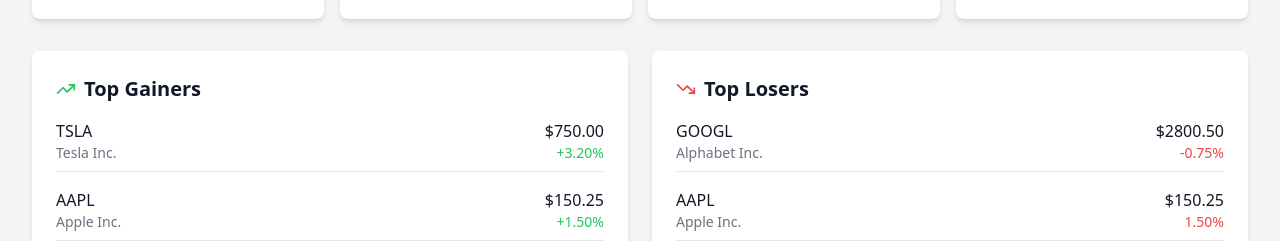
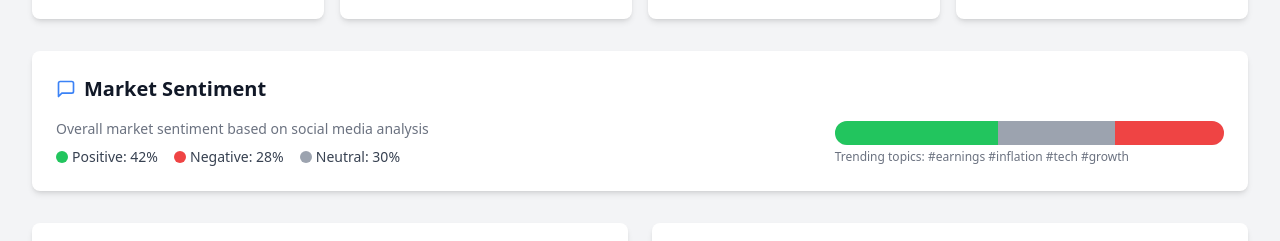
Before and after one commit to murrer33/newone, a React (Vite) app: page / in a window 1280 px wide. Shown: the part 377-618 px from the top of the page. Built offline with nearby package versions, Linux system fonts and the light colour scheme; no server answers.

Commit message:
Update Dashboard.tsx

```diff
--- a/src/pages/Dashboard.tsx
+++ b/src/pages/Dashboard.tsx
@@ -94,6 +94,56 @@
         ))}
       </div>
 
+      {/* Social Media Sentiment Overview */}
+      <div className="bg-white dark:bg-gray-800 rounded-lg shadow-md p-6 mb-8">
+        <div className="flex items-center mb-4">
+          <MessageSquare className="h-5 w-5 text-blue-500 mr-2" />
+          <h2 className="text-xl font-bold text-gray-900 dark:text-white">Market Sentiment</h2>
+        </div>
+
+        <div className="flex flex-col md:flex-row items-center justify-between">
+          <div className="mb-4 md:mb-0">
+            <p className="text-sm text-gray-500 dark:text-gray-400 mb-2">Overall market sentiment based on social media analysis</p>
+            <div className="flex items-center space-x-4">
+              <div className="flex items-center">
+                <div className="w-3 h-3 rounded-full bg-green-500 mr-1"></div>
+                <span className="text-sm text-gray-700 dark:text-gray-300">Positive: {sentimentSummary.positive}%</span>
+              </div>
+              <div className="flex items-center">
+                <div className="w-3 h-3 rounded-full bg-red-500 mr-1"></div>
+                <span className="text-sm text-gray-700 dark:text-gray-300">Negative: {sentimentSummary.negative}%</span>
+              </div>
+              <div className="flex items-center">
+                <div className="w-3 h-3 rounded-full bg-gray-400 mr-1"></div>
+                <span className="text-sm text-gray-700 dark:text-gray-300">Neutral: {sentimentSummary.neutral}%</span>
+              </div>
+            </div>
+          </div>
+
+          <div className="w-full md:w-1/2 lg:w-1/3">
+            <div className="w-full h-6 bg-gray-200 dark:bg-gray-700 rounded-full overflow-hidden">
+              <div className="flex h-full">
+                <div
+                  className="bg-green-500 h-full"
+                  style={{ width: `${sentimentSummary.positive}%` }}
+                ></div>
+                <div
+                  className="bg-gray-400 h-full"
+                  style={{ width: `${sentimentSummary.neutral}%` }}
+                ></div>
+                <div
+                  className="bg-red-500 h-full"
+                  style={{ width: `${sentimentSummary.negative}%` }}
+                ></div>
+              </div>
+            </div>
+            <div className="flex justify-between mt-1 text-xs text-gray-500 dark:text-gray-400">
+              <span>Trending topics: #earnings #inflation #tech #growth</span>
+            </div>
+          </div>
+        </div>
+      </div>
+
       {/* Top Gainers & Losers */}
       <div className="grid grid-cols-1 lg:grid-cols-2 gap-6 mb-8">
         <div className="bg-white dark:bg-gray-800 rounded-lg shadow-md p-6">
```
